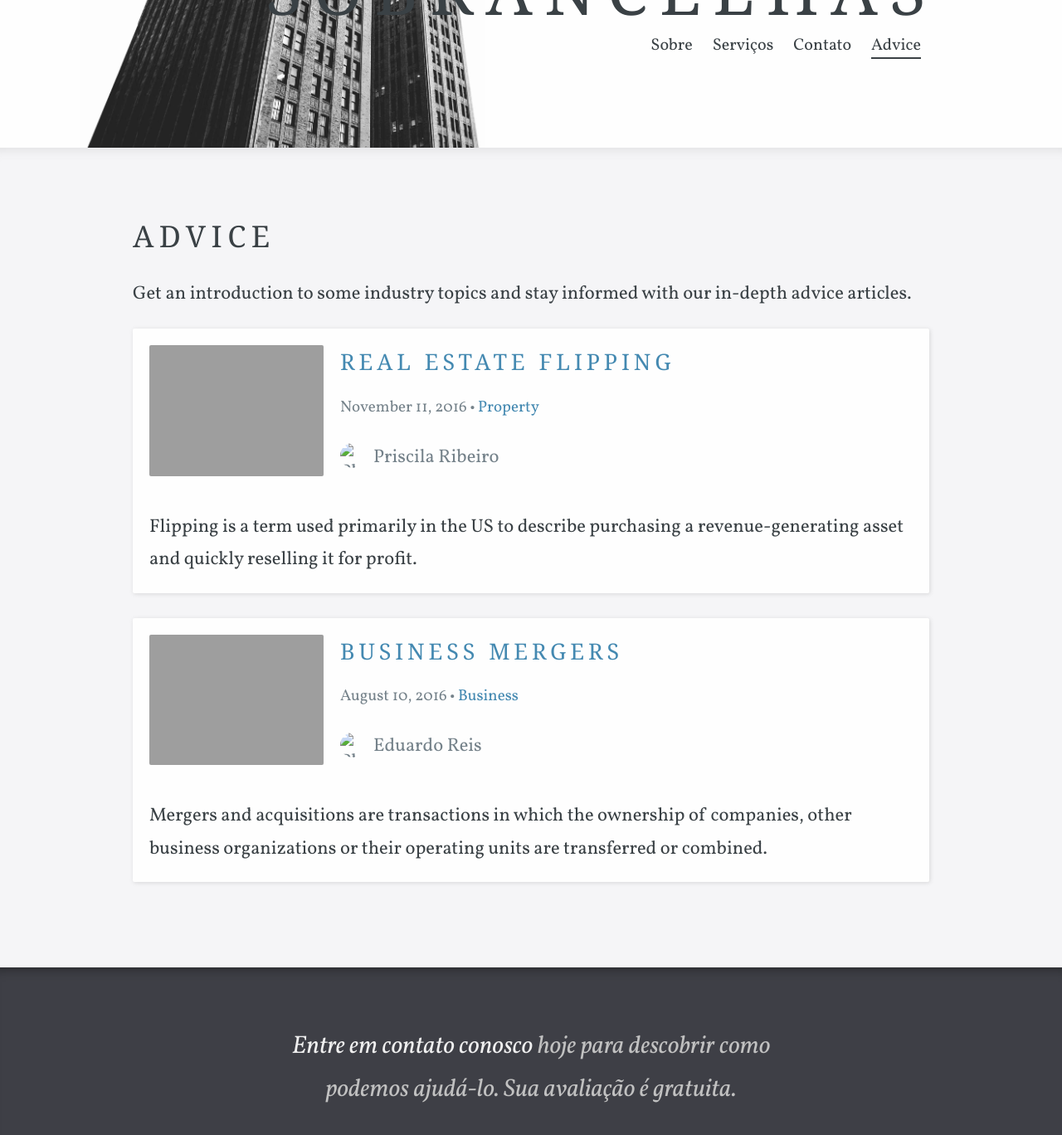
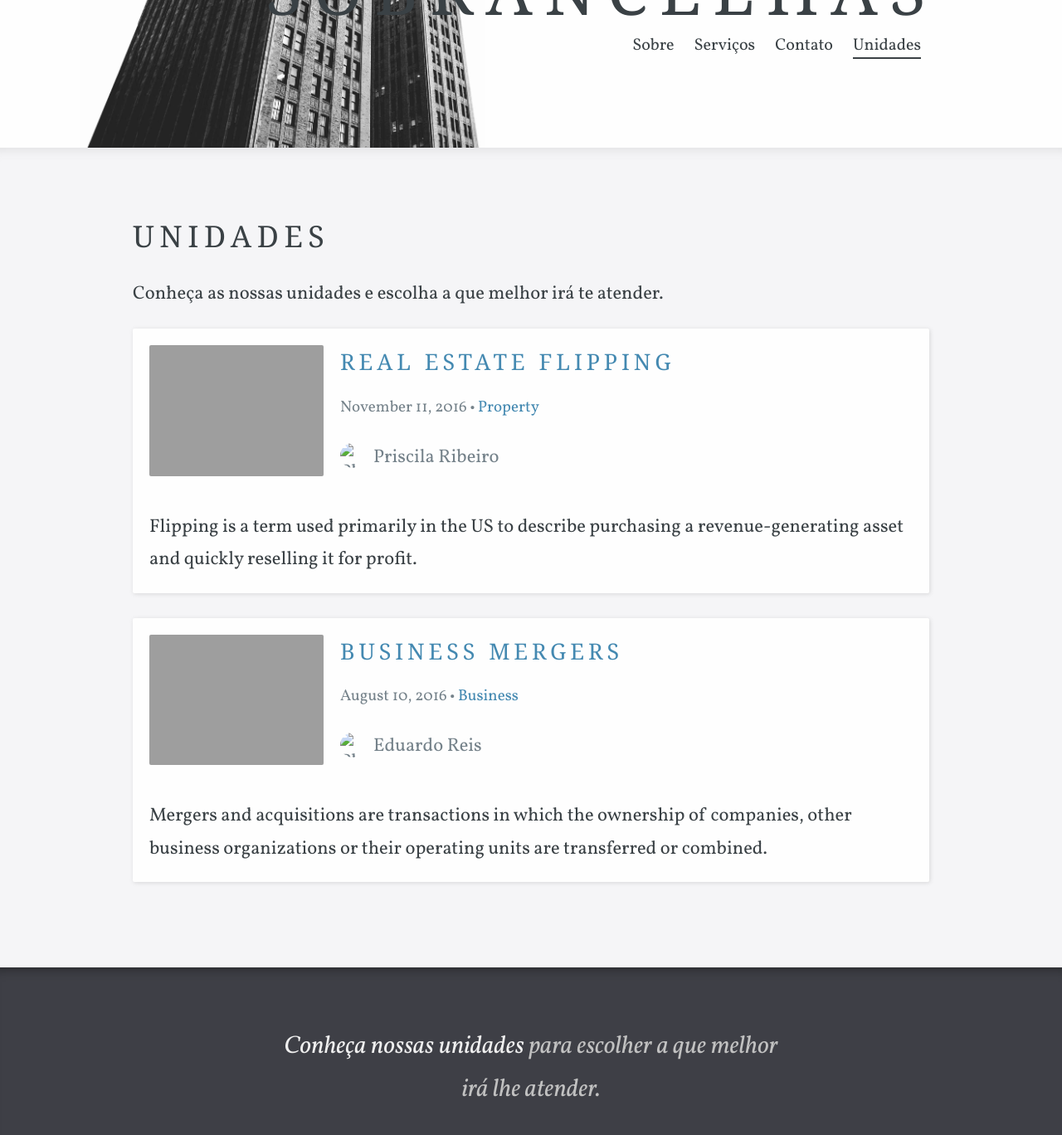
Before and after one commit to eltonn/RDS, a Jekyll site: the page built from advice/index.html, in a window 1280 px wide and 1400 px high, scrolled down 242 px. Shown: the top 1368 px of the window at 83% size. Built offline with Jekyll 4.4.1, drawn with Linux system fonts in a browser that asks for light colours; some web fonts are replaced; the list of posts is cut into pages by our own code; grey boxes are pictures that could not be loaded.

Commit message:
conteudo

```diff
--- a/404.html
+++ b/404.html
@@ -1,5 +1,5 @@
 ---
-title: Not Found
+title: Não Localizado
 call_to_action: Contact
 background_image_path:
 large_header: false
@@ -8,4 +8,4 @@ permalink: /404.html
 sitemap: false
 ---
 
-<p>This page doesn't exist.</p>
+<p>Esta página não existe.</p>
--- a/_layouts/archive.html
+++ b/_layouts/archive.html
@@ -6,7 +6,7 @@ background_image_path:
 
 {% if page.title %}
 	<div class="page-header">
-		<h2>{{ page.title }} Advice</h2>
+		<h2>{{ page.title }} Unidades</h2>
 	</div>
 {% endif %}
 
--- a/advice/index.html
+++ b/advice/index.html
@@ -1,13 +1,13 @@
 ---
-title: Advice
-call_to_action: Contact
+title: Unidades
+call_to_action: Advice
 background_image_path:
 large_header: false
 show_in_navigation: true
 navigation_order: 4
 ---
 
-<p class="editable">Get an introduction to some industry topics and stay informed with our in-depth advice articles.</p>
+<p class="editable">Conheça as nossas unidades e escolha a que melhor irá te atender.</p>
 
 <p class="editor-link"><a href="cloudcannon:collections/_posts" class="btn"><strong>&#9998;</strong> Update Advice Posts</a></p>
 
--- a/contact-success.html
+++ b/contact-success.html
@@ -1,5 +1,5 @@
 ---
-title: Contact Success
+title: Contato Enviado com Successo
 call_to_action: Advice
 background_image_path:
 large_header: false
```
Also changed, not shown: _staff_members/_defaults.md (+0 -1 lines).
